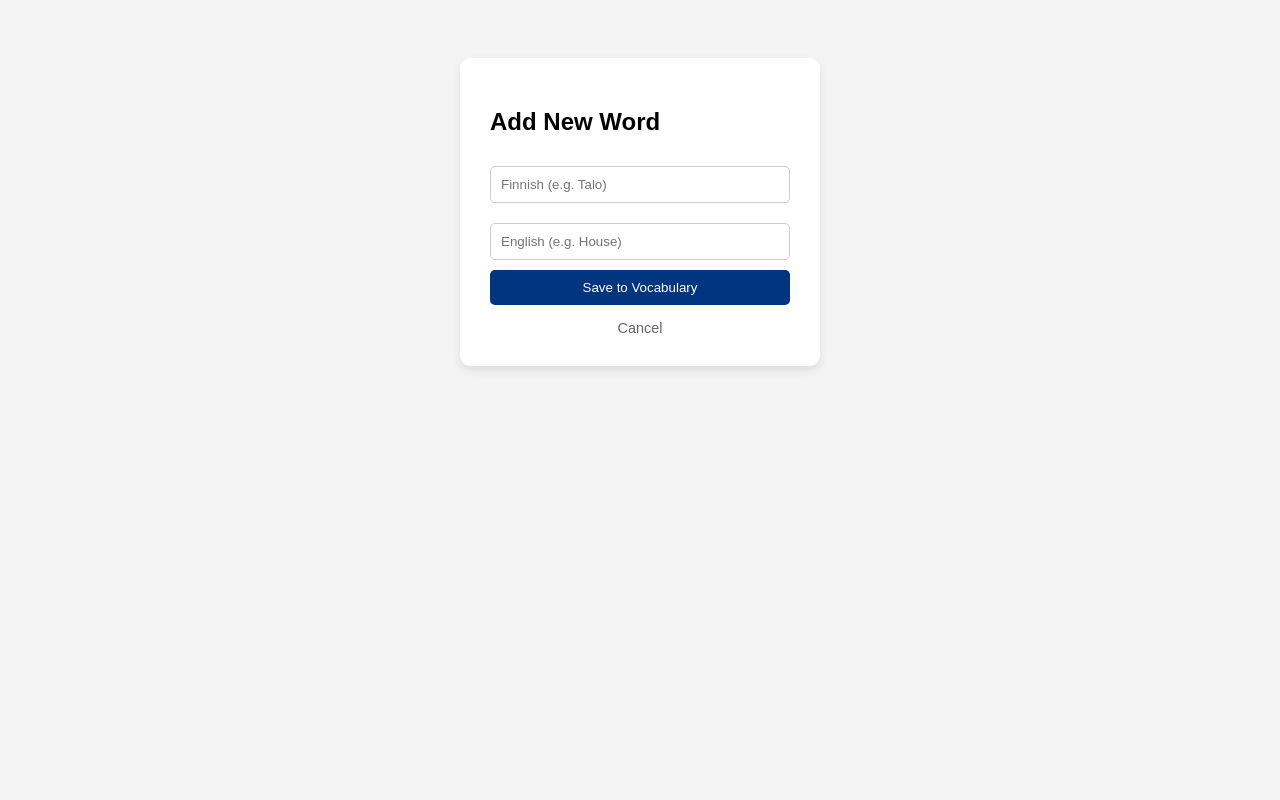
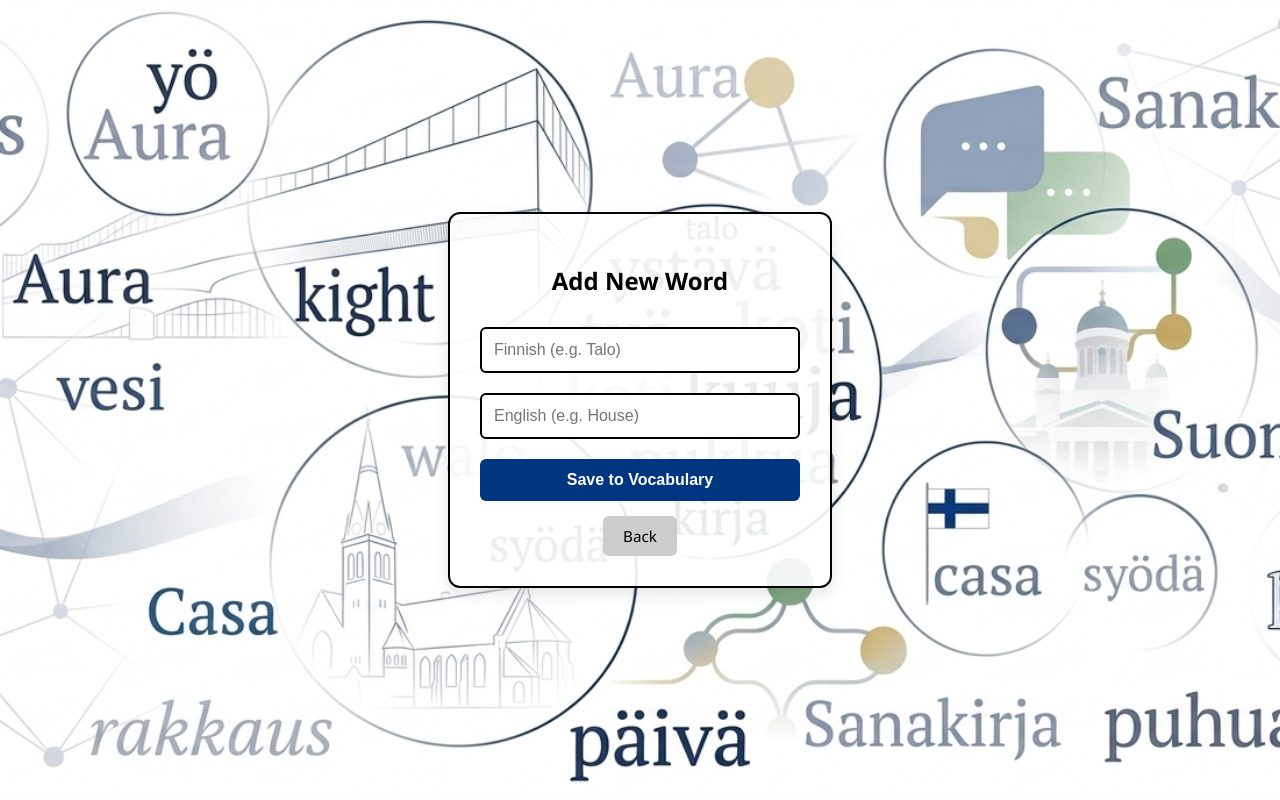
Before and after one commit to duongtri3007/Finnish_vocabulary_program, a Django app: page /add_words in a window 1280 px wide. Run offline with Django 5.2, Linux system fonts and the light colour scheme.

Commit message:
modify add word page

```diff
--- a/frontend/templates/frontend/add_word.html
+++ b/frontend/templates/frontend/add_word.html
@@ -1,25 +1,93 @@
+{% load static %}
 <!DOCTYPE html>
 <html>
 <head>
     <title>Add Finnish Word</title>
     <style>
-        body { font-family: sans-serif; display: flex; justify-content: center; padding-top: 50px; background: #f4f4f4; }
-        .form-card { background: white; padding: 30px; border-radius: 10px; box-shadow: 0 4px 10px rgba(0,0,0,0.1); width: 300px; }
-        input { width: 100%; padding: 10px; margin: 10px 0; border: 1px solid #ccc; border-radius: 5px; box-sizing: border-box; }
-        button { width: 100%; padding: 10px; background: #003580; color: white; border: none; border-radius: 5px; cursor: pointer; }
-        button:hover { background: #00255a; }
-        .back { display: block; text-align: center; margin-top: 15px; color: #666; text-decoration: none; font-size: 0.9em; }
+        /* Body setup */
+        body {
+            font-family: 'Segoe UI', Arial, sans-serif;
+            display: flex;
+            justify-content: center;
+            align-items: center;
+            min-height: 100vh;
+            margin: 0;
+            background-image: url("{% static 'frontend/addword_img.png' %}");
+            background-size: cover;
+            background-position: center;
+            background-repeat: no-repeat;
+        }
+
+        .form-card {
+            background: rgba(255, 255, 255, 0.9);  /* semi-transparent */
+            padding: 30px;
+            border-radius: 12px;
+            border: 2px solid black;  /* black border outside container */
+            box-shadow: 0 6px 15px rgba(0,0,0,0.1);
+            width: 320px;
+            text-align: center;
+        }
+
+        input {
+            width: 100%;
+            padding: 12px;
+            margin: 10px 0;
+            border: 2px solid black;  /* black border for inputs */
+            border-radius: 6px;
+            box-sizing: border-box;
+            font-size: 1rem;
+        }
+
+        button {
+            width: 100%;
+            padding: 12px;
+            margin-top: 10px;
+            background: #003580;
+            color: white;
+            border: none;
+            border-radius: 6px;
+            cursor: pointer;
+            font-size: 1rem;
+            font-weight: bold;
+            transition: all 0.3s ease;
+        }
+
+        button:hover {
+            background: #00255a;
+        }
+
+        .back {
+            display: inline-block;
+            margin-top: 15px;
+            padding: 10px 20px;
+            background: #ccc;
+            color: black;
+            text-decoration: none;
+            border-radius: 6px;
+            font-size: 0.95rem;
+            transition: all 0.3s ease;
+        }
+
+        .back:hover {
+            background: #aaa;
+        }
     </style>
 </head>
 <body>
     <div class="form-card">
         <h2>Add New Word</h2>
+
+        {% if saved %}
+            <p style="color: green; font-weight: bold;">Word saved successfully!</p>
+        {% endif %}
+
         <form method="POST">
-            {% csrf_token %} <input type="text" name="finnish_word" placeholder="Finnish (e.g. Talo)" required>
+            {% csrf_token %}
+            <input type="text" name="finnish_word" placeholder="Finnish (e.g. Talo)" required>
             <input type="text" name="english_word" placeholder="English (e.g. House)" required>
             <button type="submit">Save to Vocabulary</button>
         </form>
-        <a href="{% url 'main_menu' %}" class="back">Cancel</a>
+        <a href="{% url 'main_menu' %}" class="back">Back</a>
     </div>
 </body>
 </html>
```
